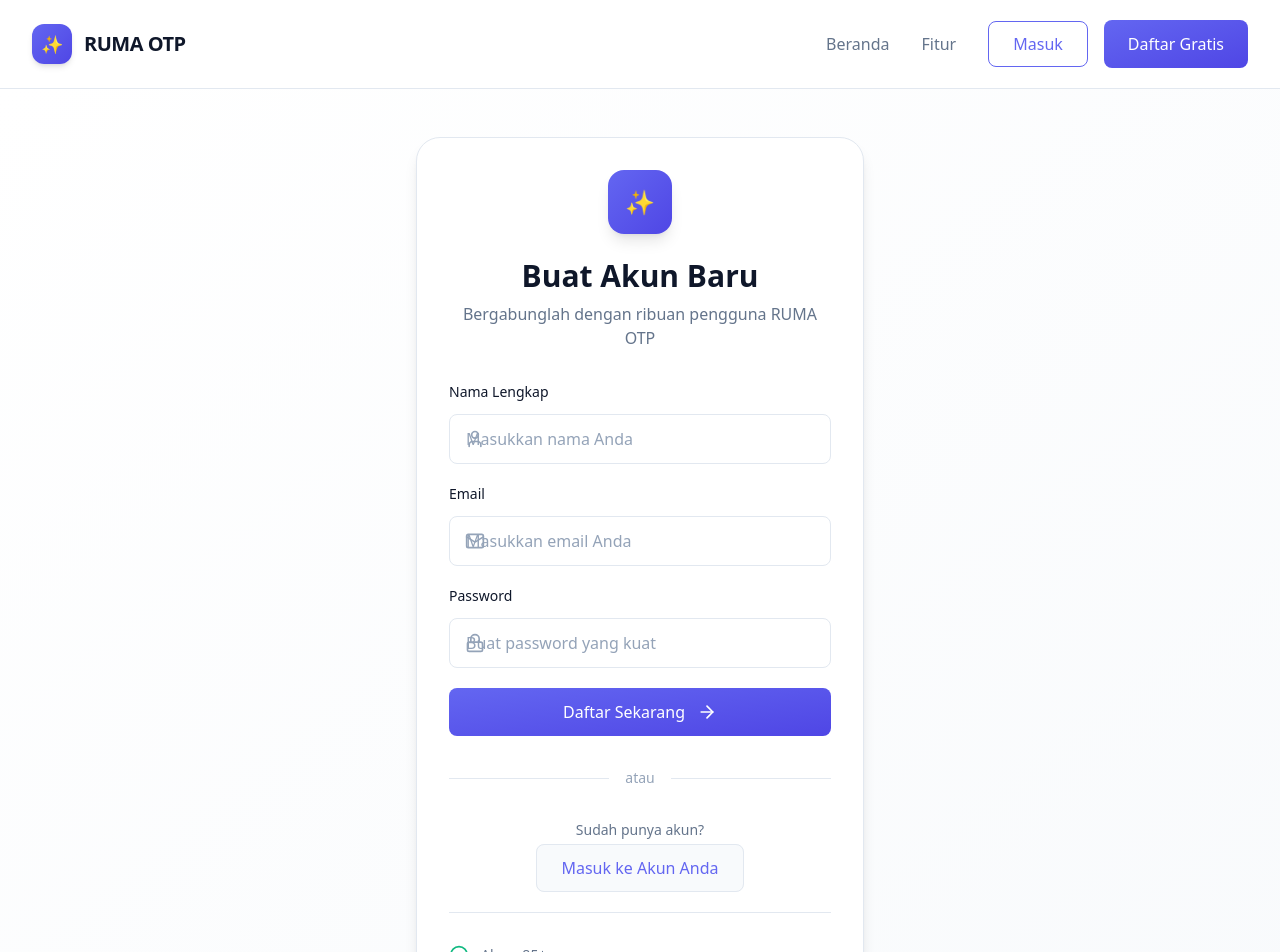
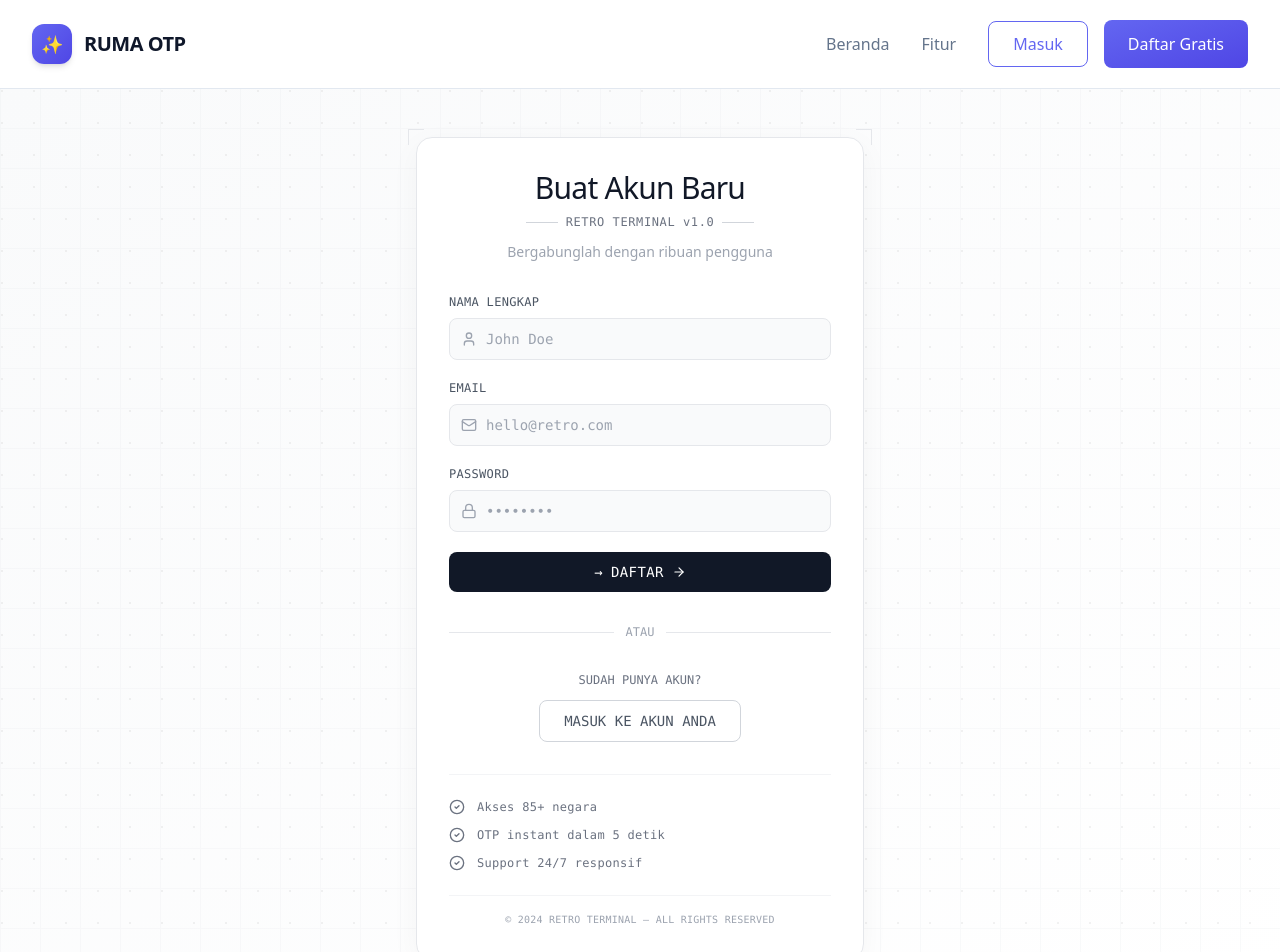
Before and after one commit to fahrihosting3/websiteotp, a Next.js app: page /auth/register in a window 1280 px wide. Shown: the top 952 px of the page. Built offline with nearby package versions, Linux system fonts and the light colour scheme.

Commit message:
Add files via upload

```diff
--- a/app/auth/register/page.tsx
+++ b/app/auth/register/page.tsx
@@ -39,82 +39,100 @@ export default function RegisterPage() {
   return (
     <>
       <Navbar />
-      <div className="min-h-[calc(100vh-80px)] bg-gradient-to-br from-[var(--color-background)] to-[var(--color-surface)] flex items-center justify-center py-12 px-4">
-        <div className="max-w-md w-full">
-          {/* Card */}
-          <div className="bg-[var(--color-background)] border border-[var(--color-border)] rounded-3xl p-8 card-shadow">
-            {/* Header */}
+      <div className="min-h-[calc(100vh-80px)] relative overflow-hidden flex items-center justify-center py-12 px-4 bg-gradient-to-br from-gray-50 to-white">
+        {/* Retro Pattern Background - Elegan */}
+        <div className="absolute inset-0 opacity-5">
+          <div className="absolute inset-0" style={{
+            backgroundImage: `radial-gradient(circle at 2px 2px, #000 1px, transparent 1px)`,
+            backgroundSize: '32px 32px'
+          }}></div>
+        </div>
+
+        {/* Subtle Grid */}
+        <div className="absolute inset-0 bg-[linear-gradient(0deg,_#e5e7eb_1px,_transparent_1px),linear-gradient(90deg,_#e5e7eb_1px,_transparent_1px)] bg-[length:40px_40px] opacity-20"></div>
+
+        {/* Content */}
+        <div className="relative z-10 max-w-md w-full">
+          {/* Retro Card - Clean & Elegant */}
+          <div className="transform transition-all duration-700 animate-fade-in-up">
+            <div className="bg-white border border-gray-200 rounded-2xl p-8 shadow-[0_8px_30px_rgb(0,0,0,0.04)] hover:shadow-[0_8px_30px_rgb(0,0,0,0.08)] transition-shadow duration-300">
+
+              {/* Header dengan sentuhan retro - tanpa logo */}
               <div className="text-center mb-8">
-              <div className="w-16 h-16 bg-gradient-primary rounded-2xl flex items-center justify-center text-white text-2xl mx-auto mb-6 shadow-lg">
-                ✨
-              </div>
-              <h1 className="text-3xl font-bold text-[var(--color-text-primary)] mb-2">
+                <h1 className="text-3xl font-light text-gray-900 mb-2 tracking-tight">
                   Buat Akun Baru
                 </h1>
-              <p className="text-[var(--color-text-secondary)]">
-                Bergabunglah dengan ribuan pengguna RUMA OTP
+                <div className="flex items-center justify-center gap-2 text-sm">
+                  <div className="w-8 h-px bg-gray-300"></div>
+                  <p className="text-gray-500 font-mono text-xs tracking-wider">
+                    RETRO TERMINAL v1.0
+                  </p>
+                  <div className="w-8 h-px bg-gray-300"></div>
+                </div>
+                <p className="text-gray-400 text-sm mt-3 font-light">
+                  Bergabunglah dengan ribuan pengguna
                 </p>
               </div>
 
               {/* Error Message */}
               {error && (
-              <div className="mb-6 p-4 bg-red-50 dark:bg-red-900/20 border border-red-200 dark:border-red-800 rounded-xl">
-                <p className="text-sm text-[var(--color-error)] font-medium">{error}</p>
+                <div className="mb-6 p-3 bg-red-50 border-l-4 border-red-400 rounded">
+                  <p className="text-red-600 text-sm font-medium">{error}</p>
                 </div>
               )}
 
               {/* Form */}
               <form onSubmit={handleRegister} className="space-y-5">
-              {/* Name */}
-              <div>
-                <label className="block text-sm font-medium text-[var(--color-text-primary)] mb-3">
-                  Nama Lengkap
+                {/* Name Field */}
+                <div className="group">
+                  <label className="block text-gray-600 text-xs font-mono mb-2 tracking-wide">
+                    NAMA LENGKAP
                   </label>
                   <div className="relative">
-                  <User className="absolute left-4 top-1/2 -translate-y-1/2 text-[var(--color-text-tertiary)] pointer-events-none" size={20} />
+                    <User className="absolute left-3 top-1/2 -translate-y-1/2 text-gray-400 group-focus-within:text-gray-600 transition-colors" size={16} />
                     <input
                       type="text"
                       value={name}
                       onChange={(e) => setName(e.target.value)}
                       required
-                    className="input-field pl-12"
-                    placeholder="Masukkan nama Anda"
+                      className="w-full pl-9 pr-3 py-2.5 bg-gray-50 border border-gray-200 rounded-lg text-gray-900 font-mono text-sm placeholder-gray-400 focus:outline-none focus:border-gray-400 focus:bg-white transition-all duration-300"
+                      placeholder="John Doe"
                     />
                   </div>
                 </div>
 
-              {/* Email */}
-              <div>
-                <label className="block text-sm font-medium text-[var(--color-text-primary)] mb-3">
-                  Email
+                {/* Email Field */}
+                <div className="group">
+                  <label className="block text-gray-600 text-xs font-mono mb-2 tracking-wide">
+                    EMAIL
                   </label>
                   <div className="relative">
-                  <Mail className="absolute left-4 top-1/2 -translate-y-1/2 text-[var(--color-text-tertiary)] pointer-events-none" size={20} />
+                    <Mail className="absolute left-3 top-1/2 -translate-y-1/2 text-gray-400 group-focus-within:text-gray-600 transition-colors" size={16} />
                     <input
                       type="email"
                       value={email}
                       onChange={(e) => setEmail(e.target.value)}
                       required
-                    className="input-field pl-12"
-                    placeholder="Masukkan email Anda"
+                      className="w-full pl-9 pr-3 py-2.5 bg-gray-50 border border-gray-200 rounded-lg text-gray-900 font-mono text-sm placeholder-gray-400 focus:outline-none focus:border-gray-400 focus:bg-white transition-all duration-300"
+                      placeholder="hello@retro.com"
                     />
                   </div>
                 </div>
 
-              {/* Password */}
-              <div>
-                <label className="block text-sm font-medium text-[var(--color-text-primary)] mb-3">
-                  Password
+                {/* Password Field */}
+                <div className="group">
+                  <label className="block text-gray-600 text-xs font-mono mb-2 tracking-wide">
+                    PASSWORD
                   </label>
                   <div className="relative">
-                  <Lock className="absolute left-4 top-1/2 -translate-y-1/2 text-[var(--color-text-tertiary)] pointer-events-none" size={20} />
+                    <Lock className="absolute left-3 top-1/2 -translate-y-1/2 text-gray-400 group-focus-within:text-gray-600 transition-colors" size={16} />
                     <input
                       type="password"
                       value={password}
                       onChange={(e) => setPassword(e.target.value)}
                       required
-                    className="input-field pl-12"
-                    placeholder="Buat password yang kuat"
+                      className="w-full pl-9 pr-3 py-2.5 bg-gray-50 border border-gray-200 rounded-lg text-gray-900 font-mono text-sm placeholder-gray-400 focus:outline-none focus:border-gray-400 focus:bg-white transition-all duration-300"
+                      placeholder="••••••••"
                     />
                   </div>
                 </div>
@@ -123,56 +141,73 @@ export default function RegisterPage() {
                 <button
                   type="submit"
                   disabled={loading}
-                className="w-full btn-primary flex items-center justify-center gap-3 disabled:opacity-70 disabled:cursor-not-allowed mt-2"
+                  className="relative w-full py-2.5 bg-gray-900 text-white rounded-lg font-mono text-sm tracking-wide hover:bg-gray-800 transform hover:scale-[1.02] transition-all duration-300 disabled:opacity-50 disabled:cursor-not-allowed group mt-2"
                 >
+                  <span className="flex items-center justify-center gap-2">
                     {loading ? (
                       <>
-                    <Loader2 size={20} className="animate-spin" />
-                    Membuat Akun...
+                        <Loader2 size={16} className="animate-spin" />
+                        PROCESSING...
                       </>
                     ) : (
                       <>
-                    Daftar Sekarang
-                    <ArrowRight size={20} />
+                        <span className="group-hover:translate-x-[-2px] transition-transform">→</span>
+                        DAFTAR
+                        <ArrowRight size={14} className="group-hover:translate-x-1 transition-transform" />
                       </>
                     )}
+                  </span>
                 </button>
               </form>
 
               {/* Divider */}
-            <div className="my-8 flex items-center gap-4">
-              <div className="flex-1 h-px bg-[var(--color-border)]"></div>
-              <span className="text-sm text-[var(--color-text-tertiary)]">atau</span>
-              <div className="flex-1 h-px bg-[var(--color-border)]"></div>
+              <div className="my-8 flex items-center gap-3">
+                <div className="flex-1 h-px bg-gray-200"></div>
+                <span className="text-xs text-gray-400 font-mono">ATAU</span>
+                <div className="flex-1 h-px bg-gray-200"></div>
               </div>
 
               {/* Login Link */}
               <div className="text-center">
-              <p className="text-sm text-[var(--color-text-secondary)] mb-4">
-                Sudah punya akun?
+                <p className="text-gray-500 text-xs mb-3 font-mono">
+                  SUDAH PUNYA AKUN?
                 </p>
                 <Link
                   href="/auth/login"
-                className="btn-secondary w-full"
+                  className="inline-flex items-center gap-2 text-gray-600 font-mono text-sm border border-gray-300 px-6 py-2.5 rounded-lg hover:bg-gray-50 hover:border-gray-400 transition-all duration-300"
                 >
-                Masuk ke Akun Anda
+                  MASUK KE AKUN ANDA
                 </Link>
               </div>
 
-            {/* Features */}
-            <div className="mt-8 pt-8 border-t border-[var(--color-border)] space-y-3">
+              {/* Features - with retro style */}
+              <div className="mt-8 pt-6 border-t border-gray-100 space-y-3">
                 <div className="flex items-center gap-3">
-                <CheckCircle2 size={20} className="text-[var(--color-secondary)] flex-shrink-0" />
-                <span className="text-sm text-[var(--color-text-secondary)]">Akses 85+ negara</span>
+                  <CheckCircle2 size={16} className="text-gray-500 flex-shrink-0" />
+                  <span className="text-xs text-gray-500 font-mono tracking-wide">Akses 85+ negara</span>
                 </div>
                 <div className="flex items-center gap-3">
-                <CheckCircle2 size={20} className="text-[var(--color-secondary)] flex-shrink-0" />
-                <span className="text-sm text-[var(--color-text-secondary)]">OTP instant dalam 5 detik</span>
+                  <CheckCircle2 size={16} className="text-gray-500 flex-shrink-0" />
+                  <span className="text-xs text-gray-500 font-mono tracking-wide">OTP instant dalam 5 detik</span>
                 </div>
                 <div className="flex items-center gap-3">
-                <CheckCircle2 size={20} className="text-[var(--color-secondary)] flex-shrink-0" />
-                <span className="text-sm text-[var(--color-text-secondary)]">Support 24/7 responsif</span>
+                  <CheckCircle2 size={16} className="text-gray-500 flex-shrink-0" />
+                  <span className="text-xs text-gray-500 font-mono tracking-wide">Support 24/7 responsif</span>
                 </div>
+              </div>
+
+              {/* Footer */}
+              <div className="mt-6 pt-4 border-t border-gray-100">
+                <p className="text-center text-[10px] text-gray-400 font-mono tracking-wide">
+                  © 2024 RETRO TERMINAL — ALL RIGHTS RESERVED
+                </p>
+              </div>
+
+              {/* Retro decorative elements - subtle */}
+              <div className="absolute -top-2 -left-2 w-4 h-4 border-l border-t border-gray-200"></div>
+              <div className="absolute -top-2 -right-2 w-4 h-4 border-r border-t border-gray-200"></div>
+              <div className="absolute -bottom-2 -left-2 w-4 h-4 border-l border-b border-gray-200"></div>
+              <div className="absolute -bottom-2 -right-2 w-4 h-4 border-r border-b border-gray-200"></div>
             </div>
           </div>
         </div>
@@ -182,8 +217,25 @@ export default function RegisterPage() {
         isOpen={showSuccess}
         onClose={() => setShowSuccess(false)}
         title="Akun Berhasil Dibuat!"
-        message="Selamat datang di RUMA OTP. Anda akan diarahkan ke dashboard..."
+        message="Selamat datang di RETRO TERMINAL. Anda akan diarahkan ke dashboard..."
       />
+
+      <style jsx>{`
+        @keyframes fadeInUp {
+          from {
+            opacity: 0;
+            transform: translateY(20px);
+          }
+          to {
+            opacity: 1;
+            transform: translateY(0);
+          }
+        }
+
+        .animate-fade-in-up {
+          animation: fadeInUp 0.6s ease-out forwards;
+        }
+      `}</style>
     </>
   );
 }
```
Lines whose indentation alone changed are shown as unchanged.
